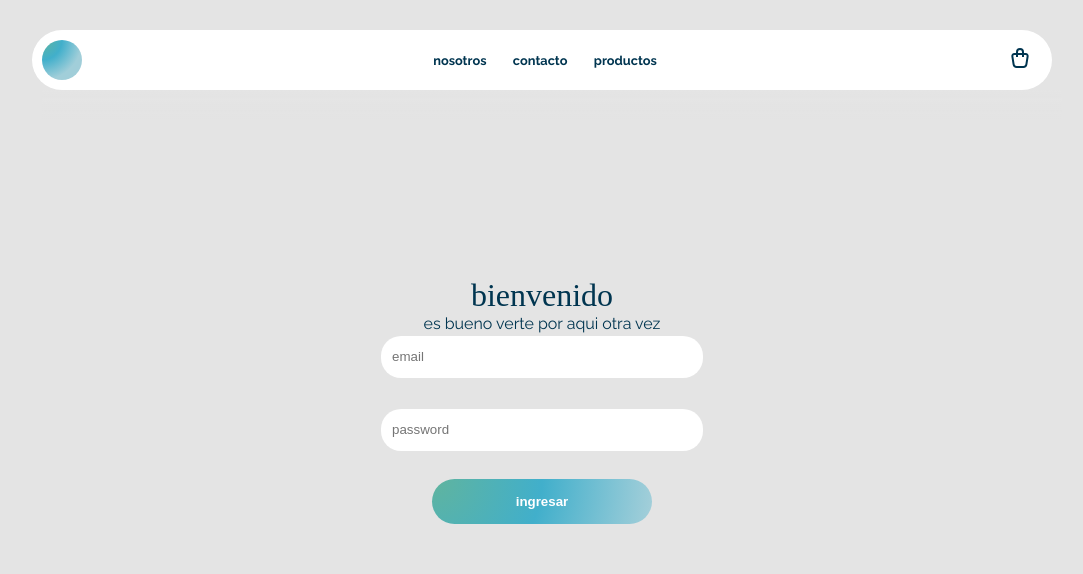
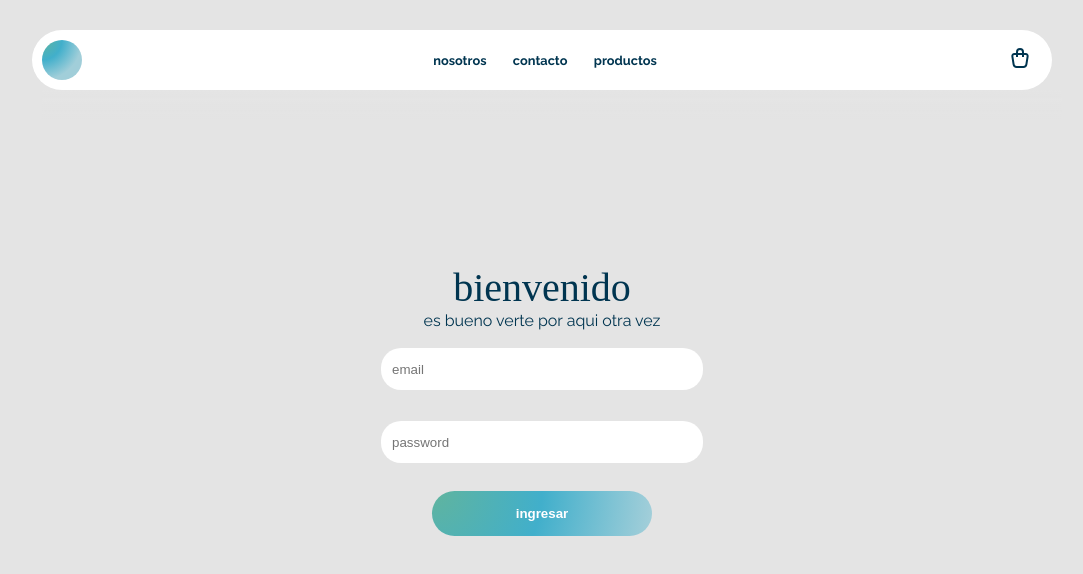
Before and after one commit to JONAAVILA/tienda-online, a React (Create React App) app: page /login in a window 1280 px wide. Shown: the top 574 px of the page, without its empty margins (98-1181 px from the left). Built offline with nearby package versions, Linux system fonts and the light colour scheme; a web font is replaced by a local one.

Commit message:
fixed login

```diff
--- a/src/components/forms/login/Login.form.jsx
+++ b/src/components/forms/login/Login.form.jsx
@@ -2,6 +2,7 @@ import { useFormik } from 'formik';
 import './login.form.css';
 import Button from '../../buttons/customButton/Button';
 import { validateLogin } from '../../../utils/validate';
+import postLogin from '../../../adapters/postLogin.js';
 
 const LoginForm = ()=>{
     const formik = useFormik({
@@ -11,7 +12,8 @@ const LoginForm = ()=>{
         },
         validationSchema:validateLogin,
         onSubmit: async (values)=>{
-
+           const res = await postLogin(values)
+           console.log(res)
         }
     })
     return(
--- a/src/views/login/login.css
+++ b/src/views/login/login.css
@@ -4,4 +4,10 @@
     justify-content: center;
     align-items: center;
     height: 100vh;
+    h1{
+        font-size: 2.5rem;
+    }
+    h2{
+        margin-bottom: 15px;
+    }
 }
```
